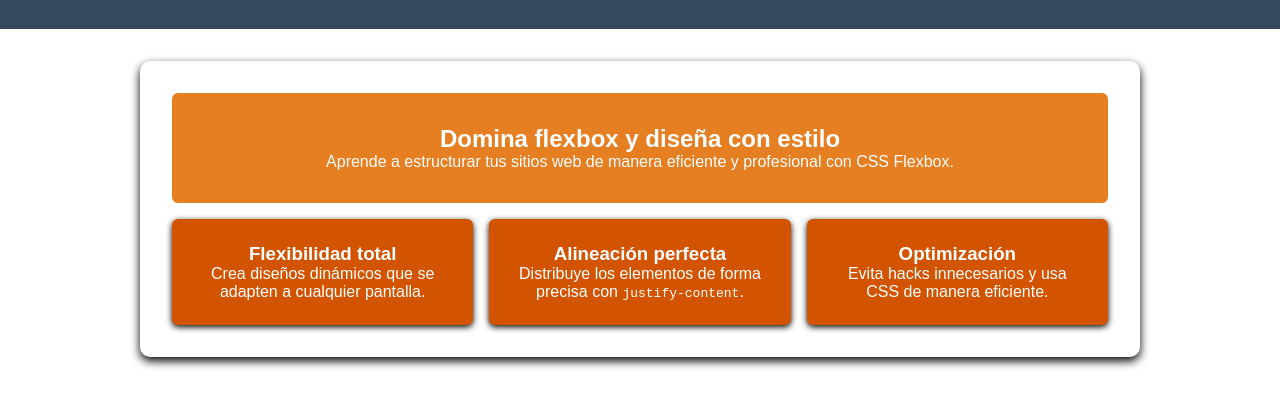
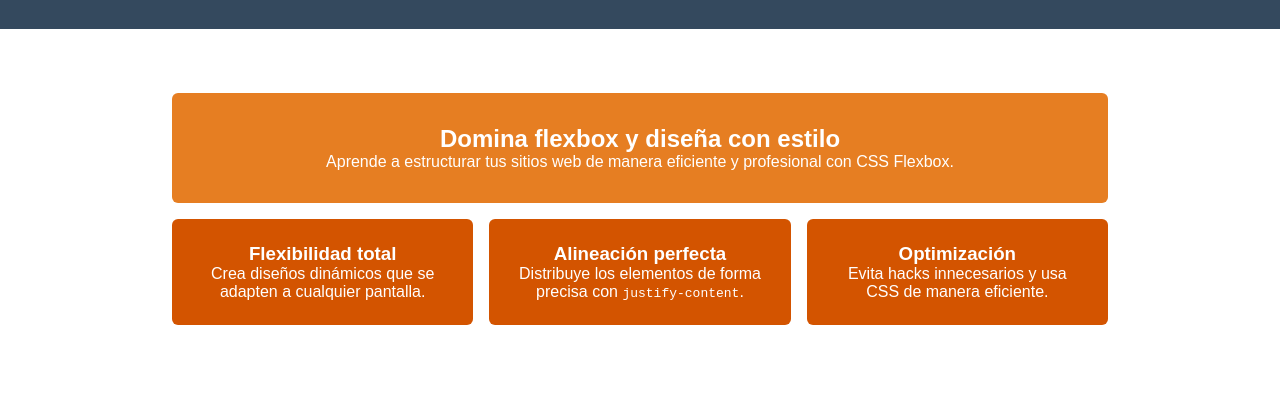
Before and after one commit to VicenteBerrios/Desarrollo_App_Web, a plain HTML site: page 11 FlexBox/Flex.html in a window 1280 px wide. Shown: the part 90-496 px from the top of the page. Drawn offline with Linux system fonts and the light colour scheme.

Commit message:
update"Final"

```diff
--- a/11 FlexBox/Box.css
+++ b/11 FlexBox/Box.css
@@ -22,7 +22,6 @@
     max-width: 1000px;
     border-radius: 10px;
     padding: 2rem;
-    box-shadow: 0 4px 10px black;
   }
 
   .inicio {
@@ -47,5 +46,4 @@
     padding: 1.5rem;
     border-radius: 6px;
     text-align: center;
-    box-shadow: 0 2px 6px black;
   }
```
